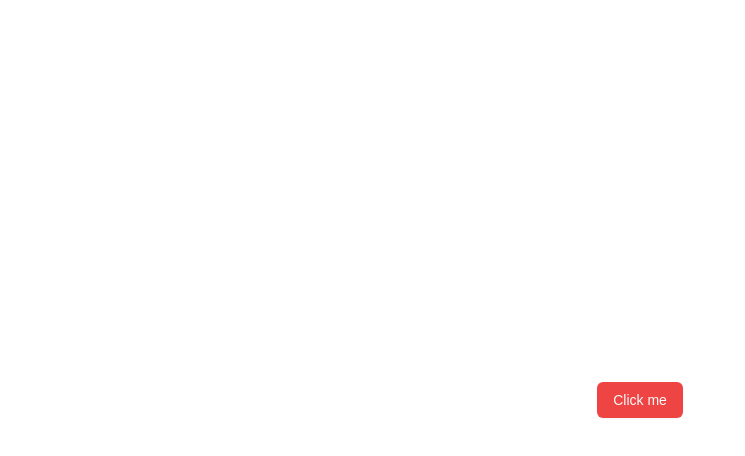
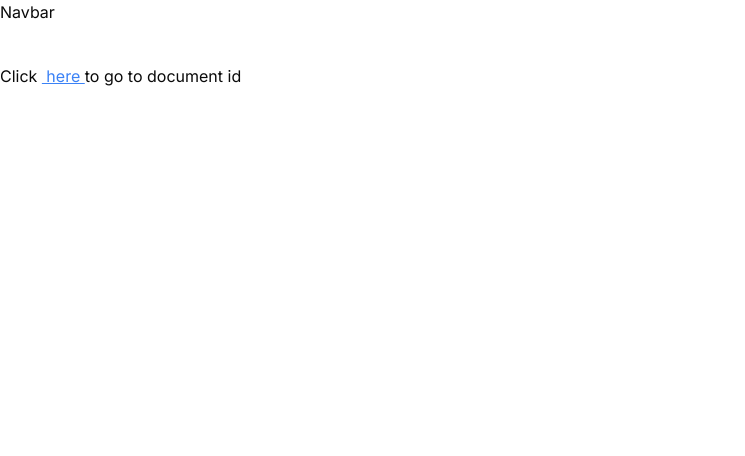
Before and after one commit to SHIVAMTANK/LIveDocs, a Next.js app in the folder live-docs/: page / in a window 1280 px wide. Shown: the top 456 px of the page, without its empty margins (0-745 px from the left). Built offline with nearby package versions, Linux system fonts and the light colour scheme.

Commit message:
fixing error

```diff
--- /dev/null
+++ b/live-docs/src/app/(home)/navbar.tsx
@@ -0,0 +1,10 @@
+import Link from "next/link";
+import Image from "next/image";
+
+export const Navbar = () =>{
+    return(
+        <nav>
+            Navbar
+        </nav>
+    )
+}
--- /dev/null
+++ b/live-docs/src/app/(home)/page.tsx
@@ -0,0 +1,19 @@
+import { Button } from "@/components/ui/button"
+import Link from "next/link";
+import { Navbar } from "./navbar";
+
+export default function Home() {
+  return(
+    <div className="flex flex-col  min-h-screen">
+      <div className="fixed top-0 left-0 right-0 z-10 h-15 bg-white">
+        <Navbar />
+      </div>
+      <div className="mt-16">
+      Click <Link href="document/123">
+      <span className="text-blue-500 underline">&nbsp;here&nbsp;</span>
+
+      </Link>to go to document id
+      </div>
+    </div>
+  )
+}
--- a/live-docs/src/app/layout.tsx
+++ b/live-docs/src/app/layout.tsx
@@ -1,6 +1,12 @@
 import type { Metadata } from "next";
 import localFont from "next/font/local";
 import "./globals.css";
+import { Inter } from "next/font/google";
+
+
+const inter =  Inter({
+  subsets:["latin"]
+})
 
 const geistSans = localFont({
   src: "./fonts/GeistVF.woff",
@@ -26,7 +32,7 @@ export default function RootLayout({
   return (
     <html lang="en">
       <body
-        className={`${geistSans.variable} ${geistMono.variable} antialiased`}
+        className={inter.className}
       >
         {children}
       </body>
--- a/live-docs/src/app/page.tsx
+++ /dev/null
@@ -1,11 +0,0 @@
-import { Button } from "@/components/ui/button"
-
-export default function Home() {
-  return(
-    <div>
-      <p className="flex  min-h-screen items-center justify-center">
-        <Button variant="destructive">Click me</Button>
-      </p>
-    </div>
-  )
-}
```
